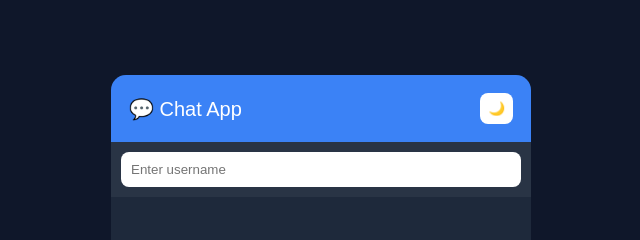
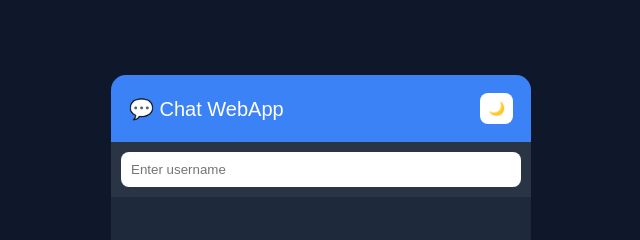
Before and after one commit to somesh-11/chat-bot, a plain HTML site: page index.html in a window 1280 px wide. Shown: the top 240 px of the page, 319-959 px from the left. Drawn offline with Linux system fonts and the light colour scheme.

Commit message:
Update index.html

```diff
--- a/index.html
+++ b/index.html
@@ -11,7 +11,7 @@
   <div class="chat-container">
 
     <div class="chat-header">
-      <span>💬 Chat App</span>
+      <span>💬 Chat WebApp</span>
 
       <button id="themeToggle">🌙</button>
     </div>
```
